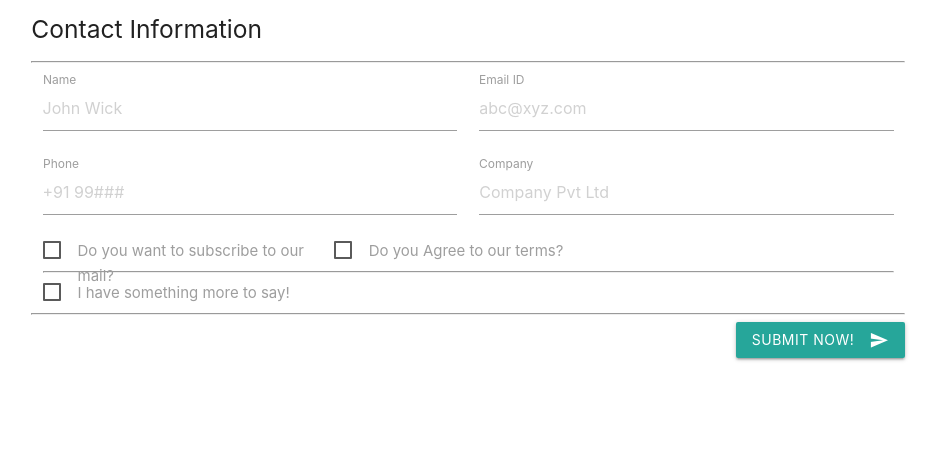
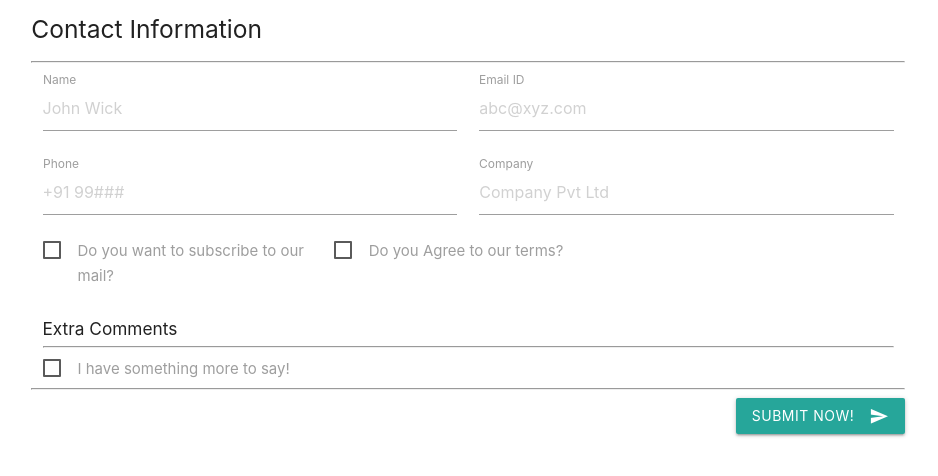
Before and after one commit to aradhya2211/easyForms, a plain HTML site: page index.html in a window 1280 px wide. Shown: the whole page, without its empty margins (172-1110 px from the left). Drawn offline with Linux system fonts and the light colour scheme.

Commit message:
Update index.html

```diff
--- a/index.html
+++ b/index.html
@@ -49,7 +49,7 @@
                     'Do you Agree to our terms?'
                 ],
                 'col m4 s12' );
-            formController.addSection('Sep', '<div class="col m12"><hr></div>');
+            formController.addSection('Sep', '<div class="col m12"><br><br><h6>Extra Comments</h6><hr></div>');
              var extraComments = formController.addCheckbox('extraComments', 'I have something more to say!', 'col s12 m12');
              var comments = new Object;
              extraComments.onchange = function(){
```
